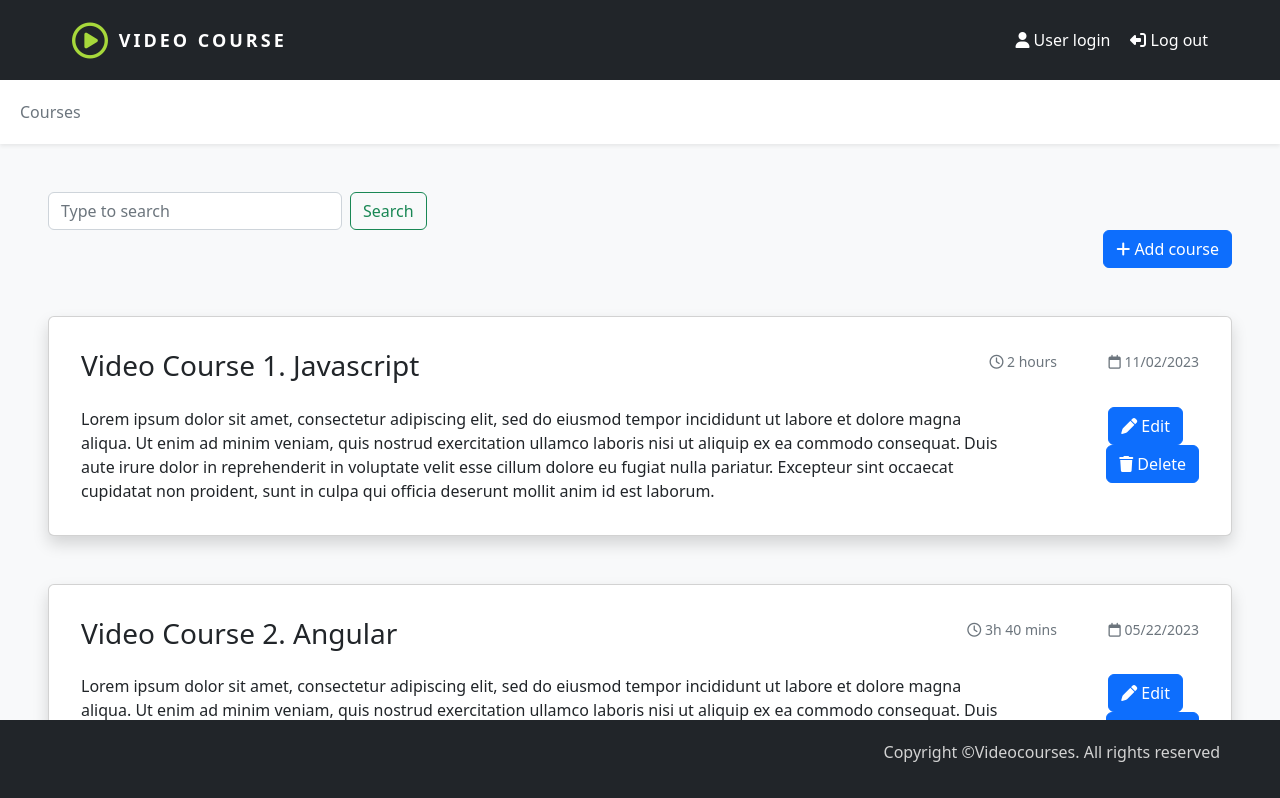
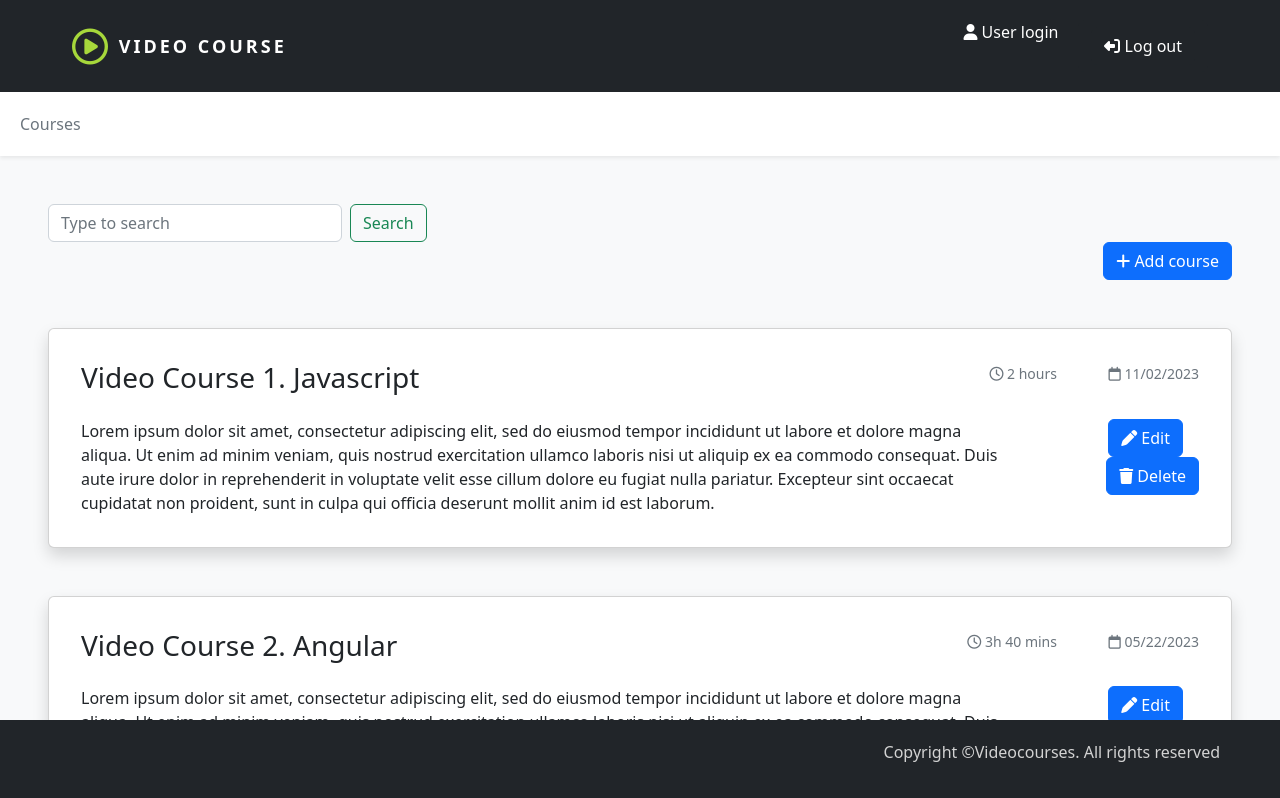
Before and after one commit to Sytnikovakatya/angular-courses-app, an Angular app: page / in a window 1280 px wide. Shown: the top 798 px of the page. Built offline with nearby package versions, Linux system fonts and the light colour scheme.

Commit message:
add common button to header

```diff
--- a/src/app/components/header/header.component.html
+++ b/src/app/components/header/header.component.html
@@ -4,8 +4,15 @@
       <app-logo></app-logo>
     </a>
     <div class="d-flex">
-      <span> <i class="fa-solid fa-user"></i> User login </span>
-      <span> <i class="fa-sharp fa-solid fa-right-from-bracket fa-rotate-180"></i> Log out </span>
+      <span class="user-login"> <i class="fa-solid fa-user"></i> User login </span>
+      <span>
+        <app-button
+          text="Log out"
+          fontawesome="fa-sharp fa-solid fa-right-from-bracket fa-rotate-180"
+          class="btn btn-dark"
+          [ngClass]="'logout-btn'"
+        ></app-button>
+      </span>
     </div>
   </div>
 </nav>
```
